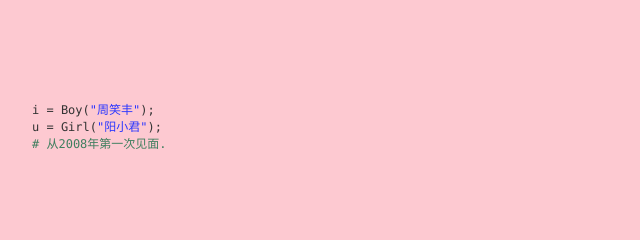
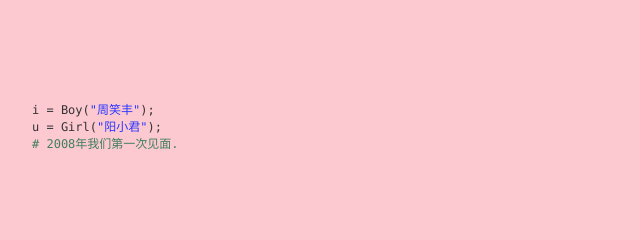
Before and after one commit to zxf2287/love, a plain HTML site: page index.html in a window 1280 px wide. Shown: the top 240 px of the page, 53-693 px from the left. Drawn offline with Linux system fonts and the light colour scheme.

Commit message:
Update index.html

```diff
--- a/index.html
+++ b/index.html
@@ -23,7 +23,7 @@
 
 			i = Boy(<span class="string">"周笑丰"</span>);<br/>
 			u = Girl(<span class="string">"阳小君"</span>);<br/>
-			<span class="comments"># 从2008年第一次见面. </span><br/>
+			<span class="comments"># 2008年我们第一次见面. </span><br/>
 
 			<span class="comments"># 到2023年1月28日. </span><br/>
 
```
